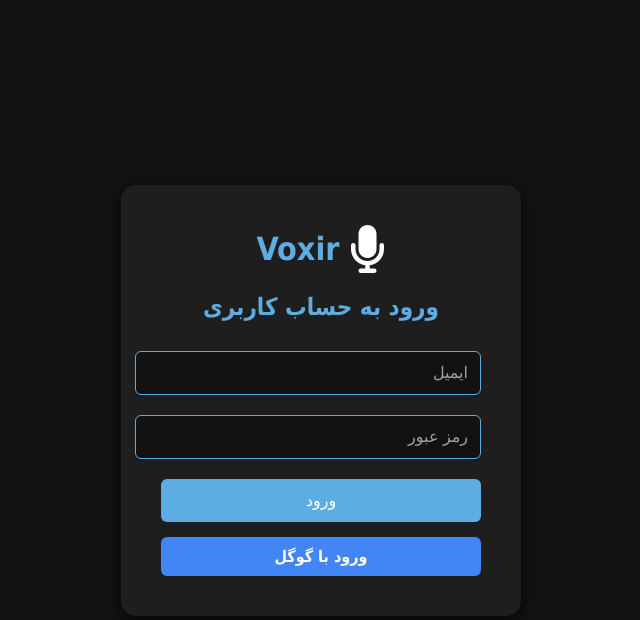
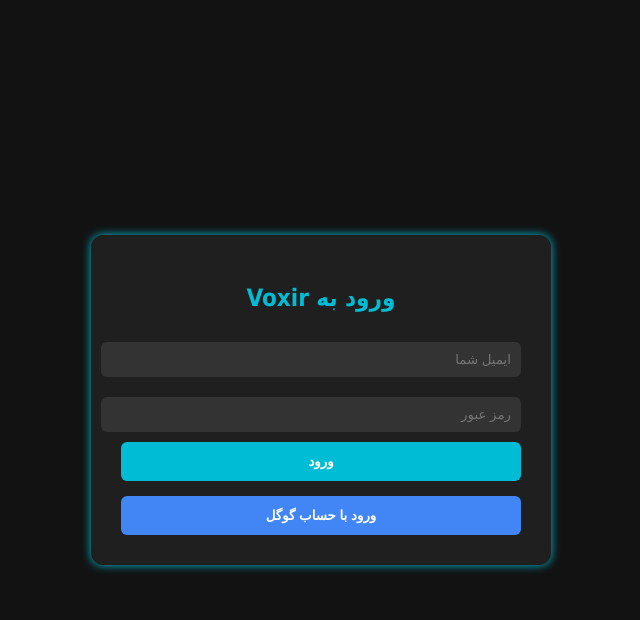
Before and after one commit to ahmadsamimrahmani427/voxir-app, a Flask app: page /login in a window 1280 px wide. Shown: the top 620 px of the page, without its empty margins (319-959 px from the left). Run offline with Flask 3, Linux system fonts and the light colour scheme.

Commit message:
Update login.html

```diff
--- a/templates/login.html
+++ b/templates/login.html
@@ -1,109 +1,72 @@
 <!DOCTYPE html>
 <html lang="fa" dir="rtl">
 <head>
-    <meta charset="UTF-8" />
-    <title>ورود به Voxir</title>
+    <meta charset="UTF-8">
+    <title>ورود به حساب | Voxir</title>
     <style>
         body {
+            background-color: #121212;
+            color: white;
             font-family: Tahoma, sans-serif;
-            background-color: #121212;  /* پس‌زمینه سیاه */
             display: flex;
             justify-content: center;
             align-items: center;
             height: 100vh;
             margin: 0;
-            color: white;
-            direction: rtl;
         }
-        .container {
-            background: #1e1e1e; /* رنگ پس‌زمینه تیره‌تر برای فرم */
-            padding: 40px;
-            border-radius: 15px;
-            box-shadow: 0 4px 15px rgba(0,0,0,0.8);
-            width: 320px;
-            text-align: center;
+        .login-box {
+            background-color: #1f1f1f;
+            padding: 30px;
+            border-radius: 12px;
+            width: 100%;
+            max-width: 400px;
+            box-shadow: 0 0 10px #00bcd4;
         }
         h2 {
-            margin-bottom: 30px;
-            color: #5dade2; /* آبی روشن */
+            text-align: center;
+            margin-bottom: 20px;
+            color: #00bcd4;
         }
         input[type="email"], input[type="password"] {
             width: 100%;
-            padding: 12px;
-            margin-bottom: 20px;
-            border: 1px solid #5dade2; /* حاشیه آبی */
+            padding: 10px;
+            margin: 10px 0;
+            background-color: #333;
+            border: none;
             border-radius: 6px;
-            background: #121212; /* زمینه مشکی */
             color: white;
-            font-size: 1em;
-        }
-        input::placeholder {
-            color: #a0a0a0;
         }
         button {
-            background: #5dade2; /* آبی */
+            width: 100%;
+            padding: 12px;
+            background-color: #00bcd4;
+            border: none;
+            border-radius: 6px;
             color: white;
-            border: none;
-            padding: 12px 0;
-            width: 100%;
-            font-size: 1em;
-            border-radius: 6px;
+            font-weight: bold;
             cursor: pointer;
-            transition: background-color 0.3s ease;
+            transition: background 0.3s ease;
         }
         button:hover {
-            background: #3498db; /* آبی روشن‌تر */
-        }
-        .error {
-            color: #e74c3c; /* قرمز */
-            margin-bottom: 15px;
-        }
-        .oauth-btn {
-            margin-top: 15px;
-            padding: 10px;
-            border-radius: 6px;
-            color: white;
-            text-decoration: none;
-            display: block;
-            font-weight: bold;
-            transition: background-color 0.3s ease;
+            background-color: #0097a7;
         }
         .google-btn {
-            background: #4285F4; /* آبی گوگل */
-        }
-        .google-btn:hover {
-            background: #357ae8;
-        }
-        .logo {
-            font-size: 2em;
-            font-weight: bold;
-            color: #5dade2; /* آبی */
-            margin-bottom: 20px;
-            display: flex;
-            align-items: center;
-            justify-content: center;
-            gap: 10px;
-        }
-        .logo i {
-            color: white; /* آیکون سفید */
-            font-size: 1.5em;
+            margin-top: 15px;
+            background-color: #4285f4;
         }
     </style>
-    <link rel="stylesheet" href="https://cdnjs.cloudflare.com/ajax/libs/font-awesome/6.4.0/css/all.min.css" />
 </head>
 <body>
-    <div class="container">
-        <div class="logo"><i class="fa-solid fa-microphone"></i>Voxir</div>
-        <h2>ورود به حساب کاربری</h2>
-        {% if error %}
-        <div class="error">{{ error }}</div>
-        {% endif %}
-        <form method="POST" action="{{ url_for('login') }}">
-            <input type="email" name="email" placeholder="ایمیل" required />
-            <input type="password" name="password" placeholder="رمز عبور" required />
+    <div class="login-box">
+        <h2>ورود به Voxir</h2>
+        <form method="POST">
+            <input type="email" name="email" placeholder="ایمیل شما" required>
+            <input type="password" name="password" placeholder="رمز عبور" required>
             <button type="submit">ورود</button>
         </form>
-        <a class="oauth-btn google-btn" href="{{ url_for('google.login') }}">ورود با گوگل</a>
+        <a href="/login/google" style="text-decoration: none;">
+            <button class="google-btn">ورود با حساب گوگل</button>
+        </a>
     </div>
 </body>
 </html>
```
